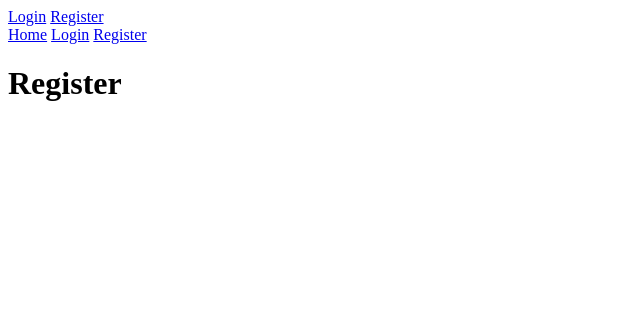
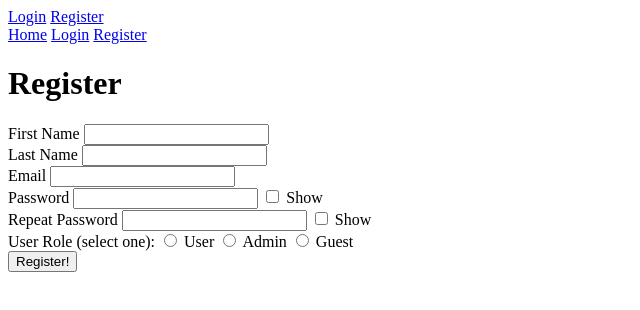
Before and after one commit to nytozoan/svelteauth-boilerplate, a SvelteKit app: page /register in a window 1280 px wide. Shown: the top 310 px of the page, without its empty margins (0-640 px from the left). Built offline with nearby package versions, Linux system fonts and the light colour scheme.

Commit message:
Add form

```diff
--- a/src/routes/(app)/register/+page.svelte
+++ b/src/routes/(app)/register/+page.svelte
@@ -1 +1,39 @@
 <h1>Register</h1>
+<form>
+    <div class="formItem" id="firstnameDiv">
+        <label for="firstName">First Name</label>
+        <input type="text" name="firstName" id="firstName" class="registrationData" required>
+    </div>
+    <div class="formItem" id="lastnameDiv">
+        <label for="lastName">Last Name</label>
+        <input type="text" name="lastname" id="lastName" class="registrationData" required>
+    </div>
+    <div class="formItem" id="emailDiv">
+        <label for="email">Email</label>
+        <input type="email" name="email" id="email" class="registrationData" required>
+    </div>
+    <div class="formItem" id="passwordDiv">
+        <label for="password">Password</label>
+        <input type="password" name="password" id="password" class="registrationData" required>
+        <input type="checkbox" id="passwordVisibilityToggle">
+        <label for="passwordVisibilityToggle">Show</label>
+    </div>
+    <div class="formItem" id="repeatPasswordDiv">
+        <label for="repeatPassword">Repeat Password</label>
+        <input type="password" name="repeatPassword" id="repeatPassword" class="registrationData" required>
+        <input type="checkbox" id="repeatPasswordVisibilityToggle">
+        <label for="repeatPasswordVisibilityToggle">Show</label>
+    </div>
+    <div class="formItem" id="roleDiv">
+        User Role (select one):
+        <input type="radio" name="role" id="user" class="registrationData" value="USER">
+        <label for="user">User</label>
+        <input type="radio" name="role" id="admin" class="registrationData" value="ADMIN">
+        <label for="admin">Admin</label>
+        <input type="radio" name="role" id="guest" class="registrationData" value="GUEST">
+        <label for="guest">Guest</label>
+    </div>
+
+    <button type="submit">Register!</button>
+
+</form>
```
